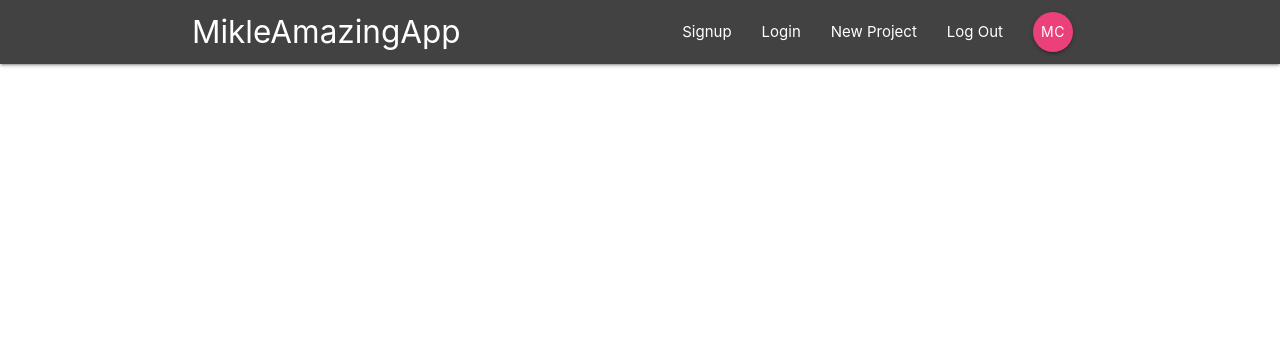
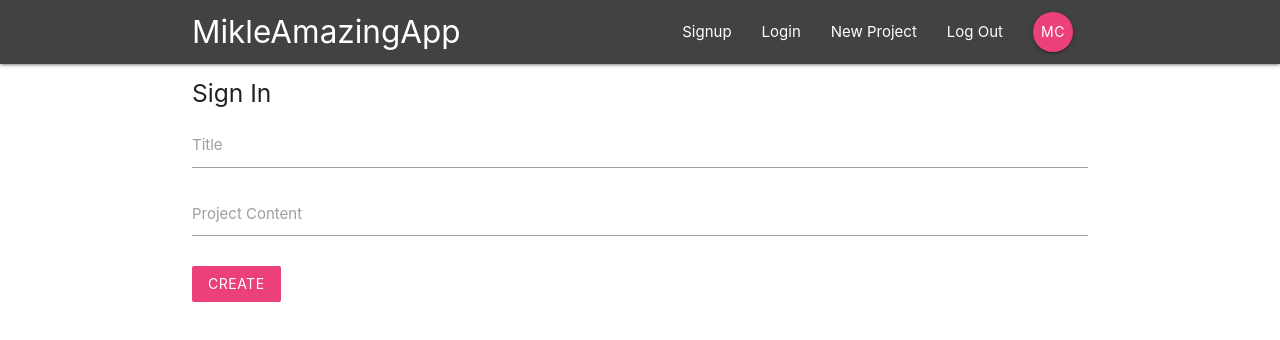
Before and after one commit to ChigorinDev/amazing_mikle_app, a React (Create React App) app: page /create-project in a window 1280 px wide. Shown: the top 340 px of the page. Built offline with nearby package versions, Linux system fonts and the light colour scheme.

Commit message:
create project page

```diff
--- a/src/App.js
+++ b/src/App.js
@@ -5,6 +5,7 @@
 import ProjectDetails from './components/projects/ProjectDetails';
 import SignIn from './components/auth/SignIn';
 import SignUp from './components/auth/SignUp';
+import CreateProject from './components/projects/CreateProject';
 
   class App extends Component {
     render() {
@@ -17,6 +18,7 @@
               <Route path='/project/:id' component={ProjectDetails} />
               <Route path='/signin' component={SignIn} />
               <Route path='/signup' component={SignUp} />
+              <Route path='/create-project' component={CreateProject} />
             </Switch>
           </div>
         </BrowserRouter>
--- a/src/components/projects/CreateProject.jsx
+++ b/src/components/projects/CreateProject.jsx
@@ -0,0 +1,41 @@
+import React, { Component } from 'react'
+
+class CreateProject extends Component {
+  state = {
+    title: '',
+    content: ''
+  }
+
+  handleChange = (e) => {
+    this.setState({
+      [e.target.id] : e.target.value
+    })
+  }
+
+  handleSubmit = (e) => {
+    e.preventDefault();
+    console.log(this.state)
+  }
+  render() {
+    return (
+      <div className='container'>
+        <form onSubmit={this.handleSubmit} className='white'>
+          <h5 className='grer-text text-darken-3'>Sign In</h5>
+          <div className='input-field'>
+            <label htmlFor="title">Title</label>
+            <input type="text" id="title" onChange={this.handleChange} />
+          </div>
+          <div className='input-field'>
+            <label htmlFor="content">Project Content</label>
+            <textarea className='materialize-textarea' id="content" onChange={this.handleChange}></textarea>
+          </div>
+          <div className="input-field">
+            <button className="btn pink lighten-1 z-depth-0">Create</button>
+          </div>
+        </form>
+      </div>
+    );
+  }
+}
+
+export default CreateProject;
```
